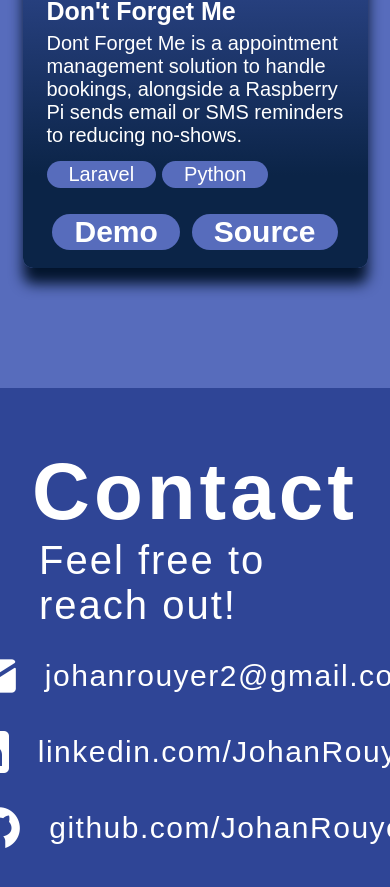
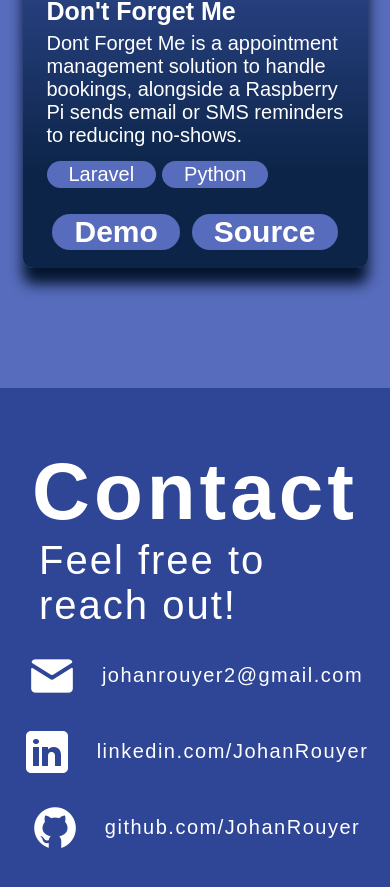
Before and after one commit to JohanRouyer/Portfolio, a React (Vite) app: page / in a window 390 px wide. Shown: the part 4982-5869 px from the top of the page. Built offline with nearby package versions, Linux system fonts and the light colour scheme.

Commit message:
correct contact responsive

```diff
--- a/src/components/Contact/Contact.module.css
+++ b/src/components/Contact/Contact.module.css
@@ -61,4 +61,8 @@
     .links{
         align-items: center;
     }
+
+    .links a{
+        font-size: 20px;
+    }
 }
```
